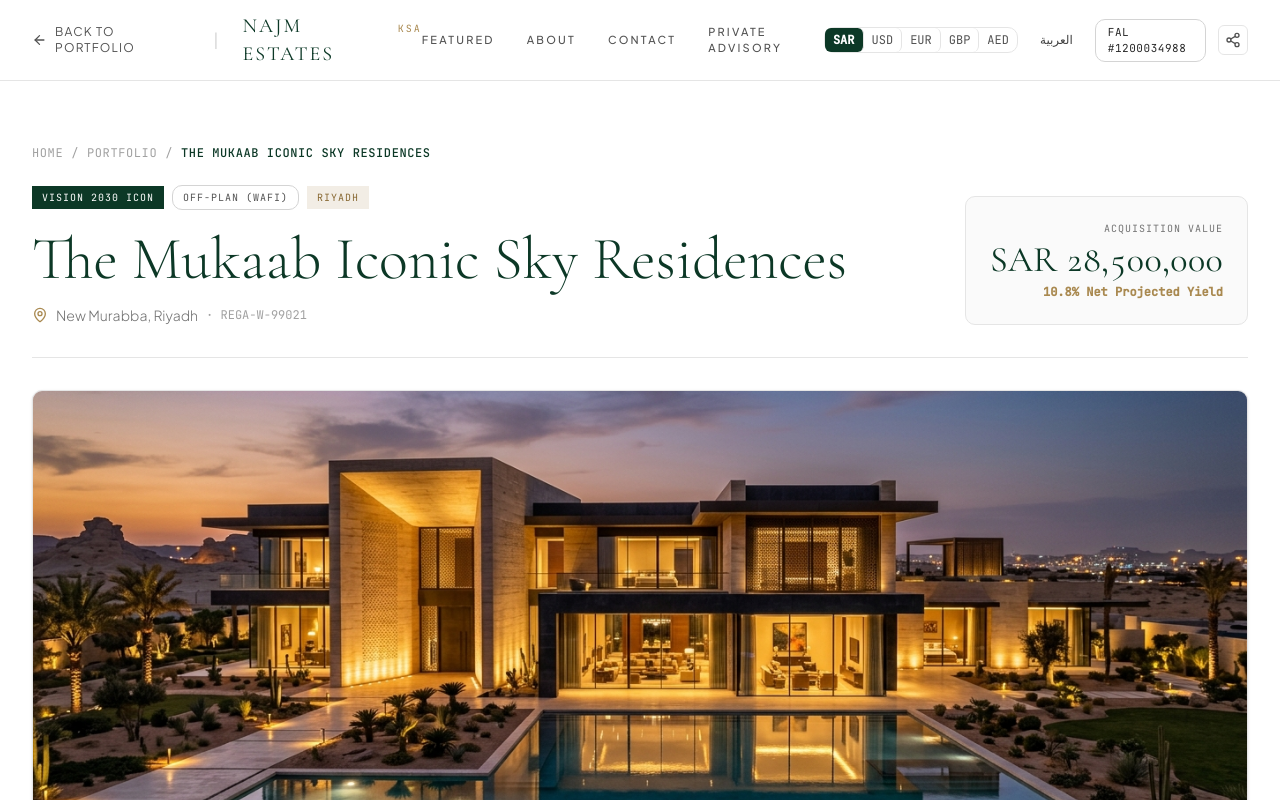
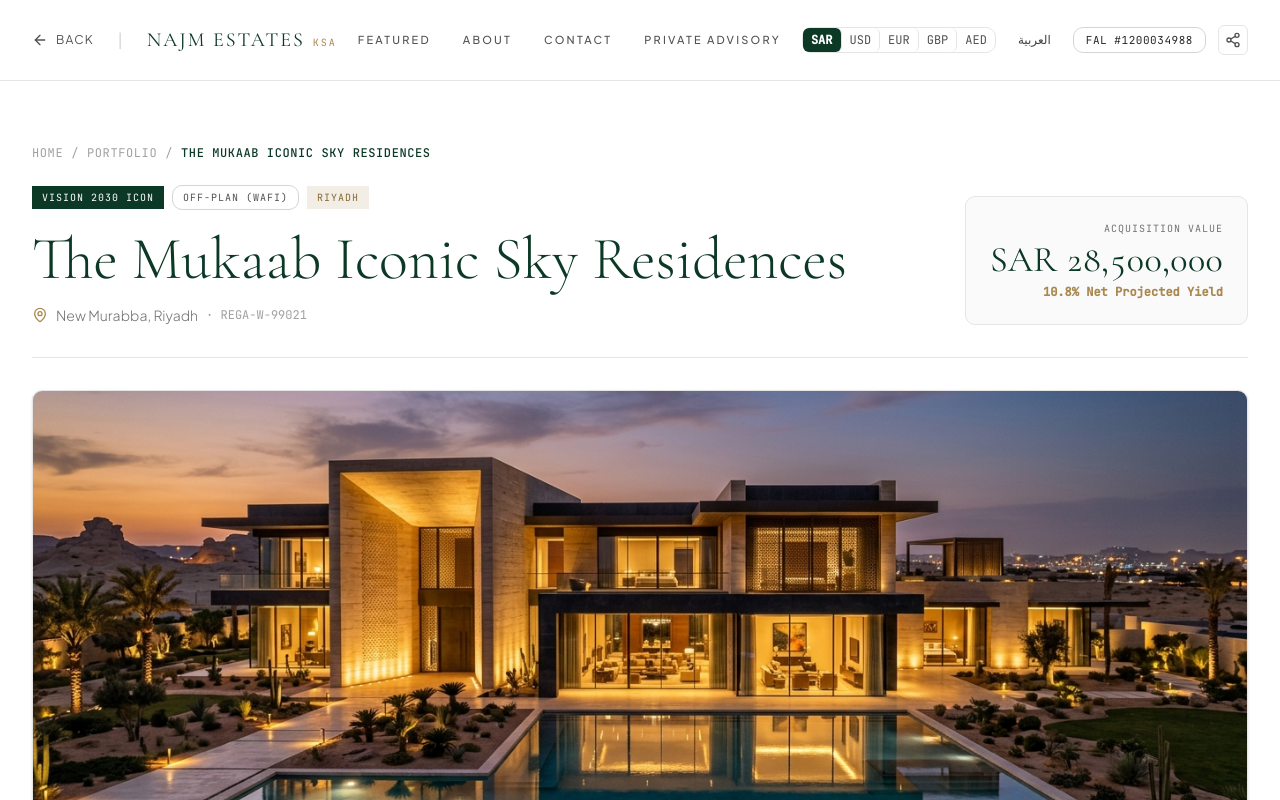
Before and after one commit to rathin182/realarab, a Next.js app: page /properties/mukaab-sky-residences in a window 1280 px wide. Shown: the top 800 px of the page. Built offline with nearby package versions, Linux system fonts and the light colour scheme.

Commit message:
small change

```diff
--- a/src/components/property/PropertyDetailClient.tsx
+++ b/src/components/property/PropertyDetailClient.tsx
@@ -89,7 +89,7 @@ export const PropertyDetailClient: React.FC<PropertyDetailClientProps> = ({ prop
               className="inline-flex items-center gap-2 text-xs uppercase tracking-widest text-neutral-600 hover:text-[#0C3826] transition-colors"
             >
               <ArrowLeft className={`w-4 h-4 ${isAr ? 'rotate-180' : ''}`} />
-              <span>{isAr ? 'العودة للمحفظة' : 'Back to Portfolio'}</span>
+              <span>{isAr ? 'العودة للمحفظة' : 'Back'}</span>
             </Link>
 
             <span className="hidden sm:inline-block text-neutral-300">|</span>
```
